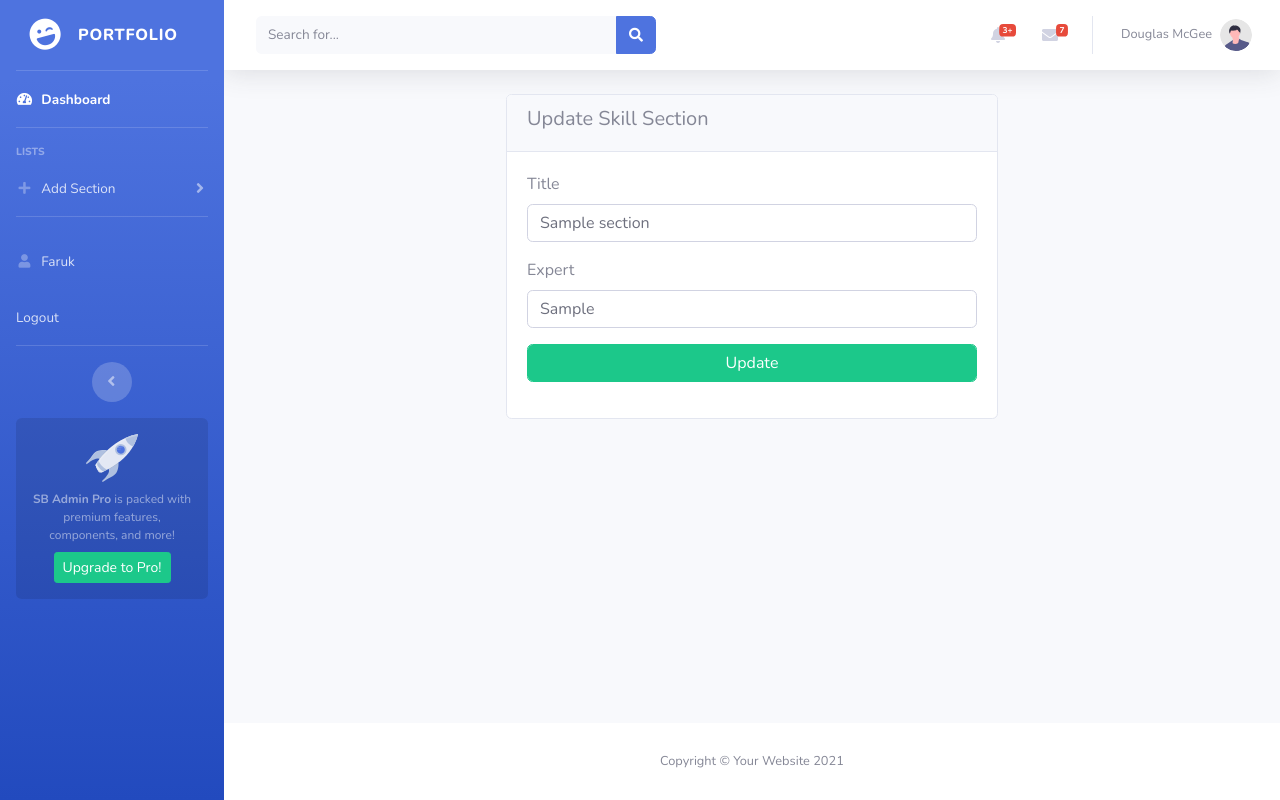
After one commit to faruk950147/resume, a PHP site: page /admin/skills-section/update.php?id=1 in a window 1280 px wide. The commit adds this page. Run offline with PHP 8.4, Linux system fonts and the light colour scheme; tables that the repository leaves empty or names only in its code hold one stand-in row (values such as "Sample post"); some libraries are stand-ins or nearby versions.

Commit message:
I have added php

```diff
--- a/admin/include/sidebar.php
+++ b/admin/include/sidebar.php
@@ -38,6 +38,7 @@
                     <div class="bg-white py-2 collapse-inner rounded">
                         <a class="collapse-item" href="/admin/hero-section/index.php">Hero Section</a>
                         <a class="collapse-item" href="/admin/about_me/index.php">About Me</a>
+                        <a class="collapse-item" href="/admin/skills-section/index.php">Skill Me</a>
                 </div>
 
             </li>
--- /dev/null
+++ b/admin/skills-section/update.php
@@ -0,0 +1,101 @@
+<?php
+include_once "../include/open_html.php";
+include_once "../config/db.php";
+
+$msg = "";
+
+// Get skill ID
+if(isset($_GET['id']) && is_numeric($_GET['id'])){
+    $skill_id = $_GET['id'];
+} else {
+    die("<div class='alert alert-danger'>Invalid Skill ID</div>");
+}
+
+// Fetch skill record
+$stmt = $conn->prepare("SELECT * FROM skill_section WHERE id = ?");
+$stmt->bind_param("i", $skill_id);
+$stmt->execute();
+$result = $stmt->get_result();
+$skill = $result->fetch_assoc();
+$stmt->close();
+
+if(!$skill){
+    die("<div class='alert alert-danger'>Skill not found</div>");
+}
+
+// Handle form submission
+if($_SERVER['REQUEST_METHOD'] == 'POST'){
+    $title = trim($_POST['title']);
+    $expert = trim($_POST['expert']);
+
+    if(empty($title) || empty($expert)){
+        $msg = "<div class='alert alert-danger'>All fields are required!</div>";
+    } else {
+        $stmt = $conn->prepare("UPDATE skill_section SET title = ?, expert = ? WHERE id = ?");
+        $stmt->bind_param("ssi", $title, $expert, $skill_id);
+
+        if($stmt->execute()){
+            $msg = "<div class='alert alert-success'>Skill Section Updated Successfully!</div>";
+            // Refresh skill data
+            $skill['title'] = $title;
+            $skill['expert'] = $expert;
+        } else {
+            $msg = "<div class='alert alert-danger'>Update Failed!</div>";
+        }
+
+        $stmt->close();
+    }
+}
+?>
+
+<div id="wrapper">
+    <?php include_once "../include/sidebar.php"; ?>
+    <div id="content-wrapper" class="d-flex flex-column">
+        <div id="content">
+            <?php include_once "../include/topbar.php"; ?>
+
+            <div class="container-fluid">
+                <div class="row">
+                    <div class="col-md-6 offset-md-3">
+                        <div class="card">
+                            <div class="card-header">
+                                <h5>Update Skill Section</h5>
+                            </div>
+                            <div class="card-body">
+
+                                <?= $msg ?>
+
+                                <form action="?id=<?= $skill_id ?>" method="post">
+                                    <div class="mb-3">
+                                        <label class="form-label">Title</label>
+                                        <input type="text" name="title" class="form-control"
+                                               value="<?= htmlspecialchars($skill['title']) ?>" required>
+                                    </div>
+
+                                    <div class="mb-3">
+                                        <label class="form-label">Expert</label>
+                                        <input type="text" name="expert" class="form-control"
+                                               value="<?= htmlspecialchars($skill['expert']) ?>" required>
+                                    </div>
+
+                                    <div class="mb-3">
+                                        <button type="submit" class="btn btn-success form-control">Update</button>
+                                    </div>
+                                </form>
+
+                            </div>
+                        </div>
+                    </div>
+                </div>
+            </div>
+
+        </div>
+        <?php include_once "../include/footer.php"; ?>
+    </div>
+</div>
+
+<a class="scroll-to-top rounded" href="#page-top">
+    <i class="fas fa-angle-up"></i>
+</a>
+
+<?php include_once "../include/closed_html.php"; ?>
```
Also changed, not shown: admin/skills-section/create.php (added, +78 -0 lines), admin/skills-section/delete.php (added, +23 -0 lines), admin/skills-section/index.php (added, +72 -0 lines).
